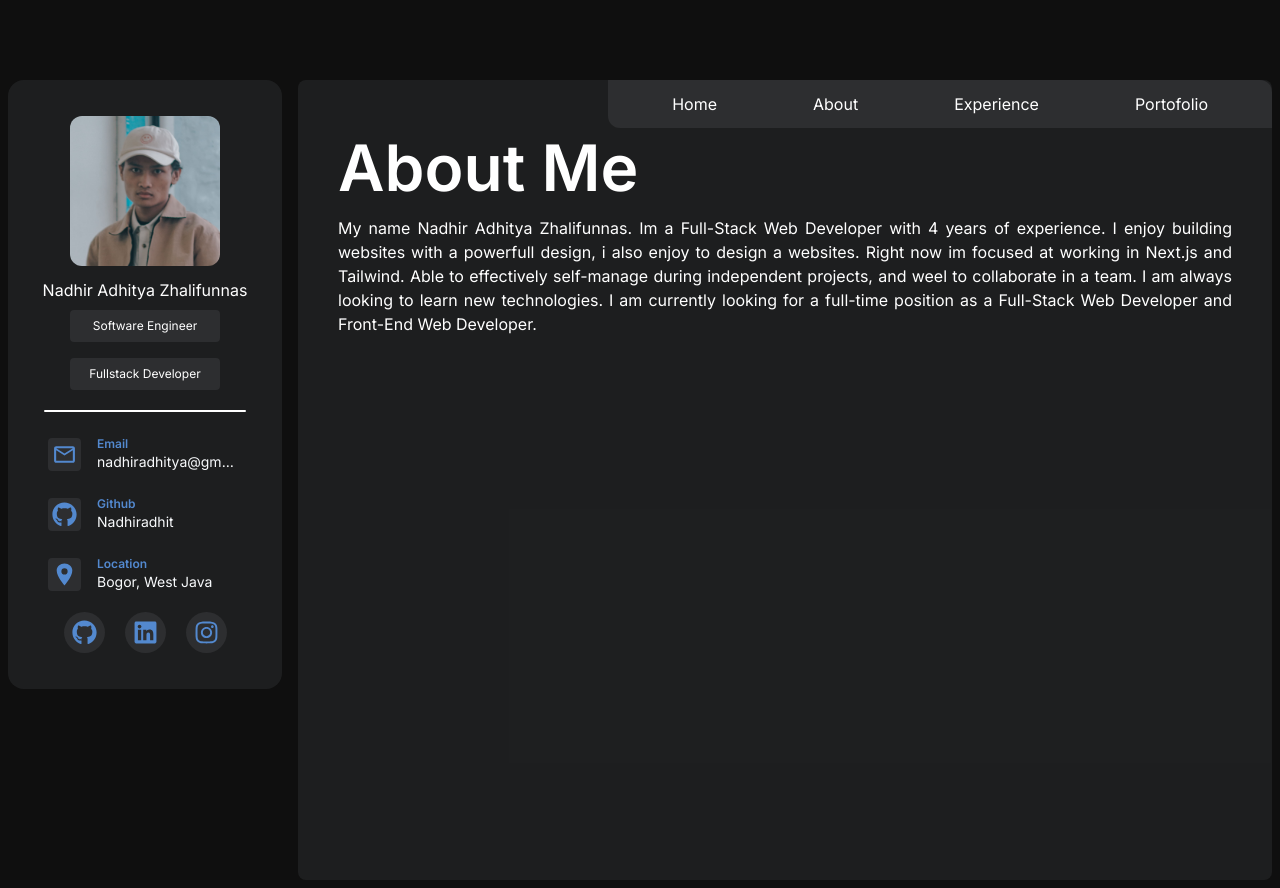
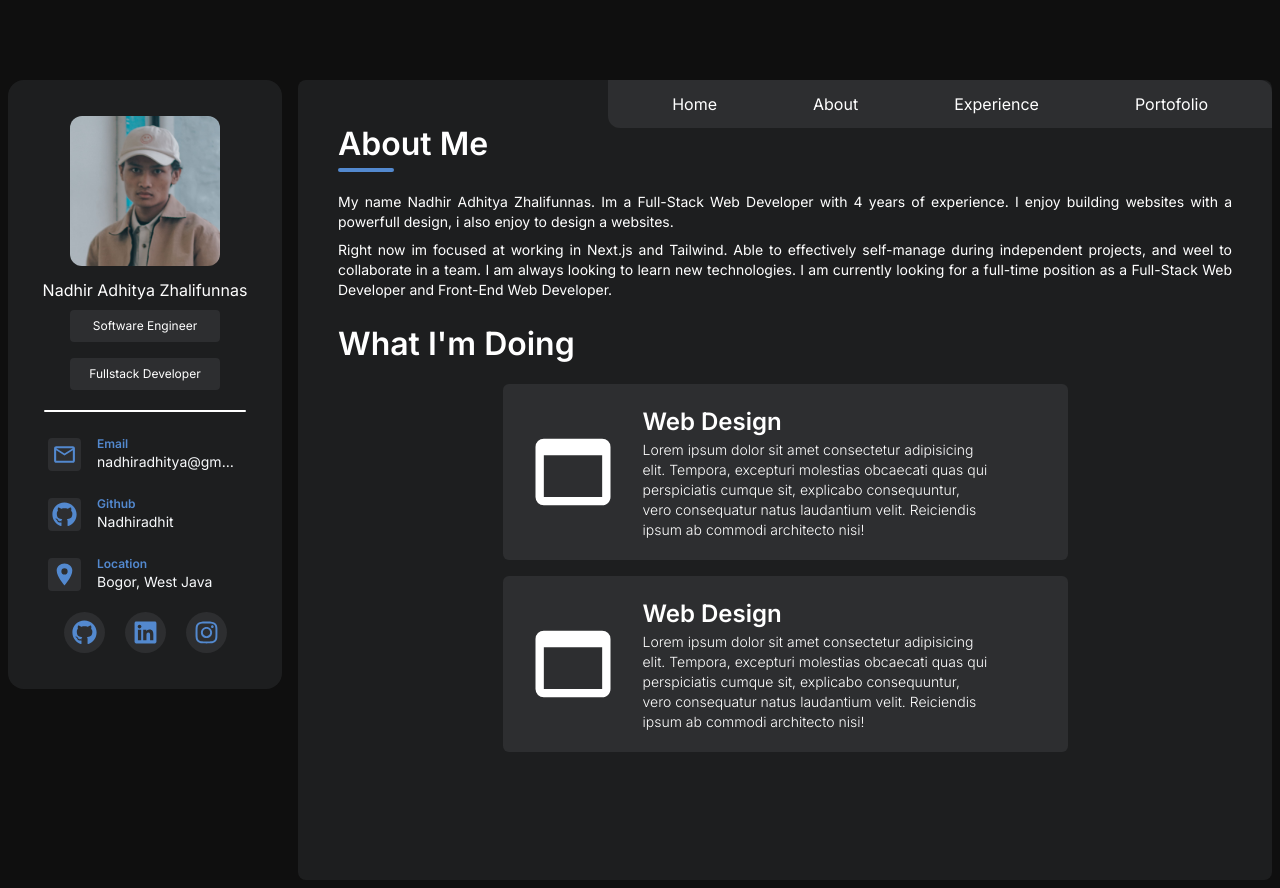
Before and after one commit to Nadhiradhit/portofolio-v2, a Next.js app: page /dev in a window 1280 px wide. Built offline with nearby package versions, Linux system fonts and the light colour scheme.

Commit message:
feat: landing page

```diff
--- a/src/app/dev/page.tsx
+++ b/src/app/dev/page.tsx
@@ -1,6 +1,8 @@
 import React from "react";
 import Link from "next/link";
 import Navbar from "@/components/navigation/navbar";
+import Divider from "@/components/divider/divider-line";
+import { MdOutlineWebAsset } from "react-icons/md";
 
 export default function page() {
 	return (
@@ -34,17 +36,57 @@ export default function page() {
 					</div>
 				</div>
 				<div className="w-auto p-10 absolute top-0">
-					<p className="text-[4rem] font-semibold text-start">About Me</p>
-					<p className="text-justify">
-						My name Nadhir Adhitya Zhalifunnas. Im a Full-Stack Web Developer
-						with 4 years of experience. I enjoy building websites with a
-						powerfull design, i also enjoy to design a websites. Right now im
-						focused at working in Next.js and Tailwind. Able to effectively
-						self-manage during independent projects, and weel to collaborate in
-						a team. I am always looking to learn new technologies. I am
-						currently looking for a full-time position as a Full-Stack Web
-						Developer and Front-End Web Developer.
-					</p>
+					<div>
+						<p className="text-[2rem] font-semibold text-start">About Me</p>
+						<div className="w-14 h-1 bg-[#5389cf] rounded-md"></div>
+						<div className="py-5 text-sm">
+							<p className="text-justify">
+								My name Nadhir Adhitya Zhalifunnas. Im a Full-Stack Web
+								Developer with 4 years of experience. I enjoy building websites
+								with a powerfull design, i also enjoy to design a websites.
+							</p>
+							<p className="text-justify pt-2">
+								Right now im focused at working in Next.js and Tailwind. Able to
+								effectively self-manage during independent projects, and weel to
+								collaborate in a team. I am always looking to learn new
+								technologies. I am currently looking for a full-time position as
+								a Full-Stack Web Developer and Front-End Web Developer.
+							</p>
+						</div>
+					</div>
+					<div className="">
+						<p className="text-[2rem] font-semibold text-start">
+							What I&apos;m Doing
+						</p>
+						<div className="flex flex-wrap justify-center gap-4 pt-4">
+							<div className="w-[565px] bg-[#2d2e30] rounded-md flex items-center gap-5 p-5">
+								<MdOutlineWebAsset size={100} className="" />
+								<div className="w-2/3">
+									<p className="text-[1.5rem] font-semibold">Web Design</p>
+									<p className="text-sm font-light">
+										Lorem ipsum dolor sit amet consectetur adipisicing elit.
+										Tempora, excepturi molestias obcaecati quas qui perspiciatis
+										cumque sit, explicabo consequuntur, vero consequatur natus
+										laudantium velit. Reiciendis ipsum ab commodi architecto
+										nisi!
+									</p>
+								</div>
+							</div>
+							<div className="w-[565px] bg-[#2d2e30] rounded-md flex items-center gap-5 p-5">
+								<MdOutlineWebAsset size={100} />
+								<div className="w-2/3">
+									<p className="text-[1.5rem] font-semibold">Web Design</p>
+									<p className="text-sm font-light">
+										Lorem ipsum dolor sit amet consectetur adipisicing elit.
+										Tempora, excepturi molestias obcaecati quas qui perspiciatis
+										cumque sit, explicabo consequuntur, vero consequatur natus
+										laudantium velit. Reiciendis ipsum ab commodi architecto
+										nisi!
+									</p>
+								</div>
+							</div>
+						</div>
+					</div>
 				</div>
 			</div>
 		</div>
--- a/src/lib/common/profile.tsx
+++ b/src/lib/common/profile.tsx
@@ -1,6 +1,7 @@
 import { MdOutlineEmail } from "react-icons/md";
 import { FaGithub } from "react-icons/fa";
 import { IoLocationSharp } from "react-icons/io5";
+import { describe } from "node:test";
 
 const profileUser = {
 	profile: {
@@ -32,4 +33,11 @@ const personalInfo = [
 	},
 ];
 
-export { profileUser, personalInfo };
+const personalTask = [
+	{
+		title: "Frontend Developer",
+		description: "",
+	},
+];
+
+export { profileUser, personalInfo, personalTask };
```
